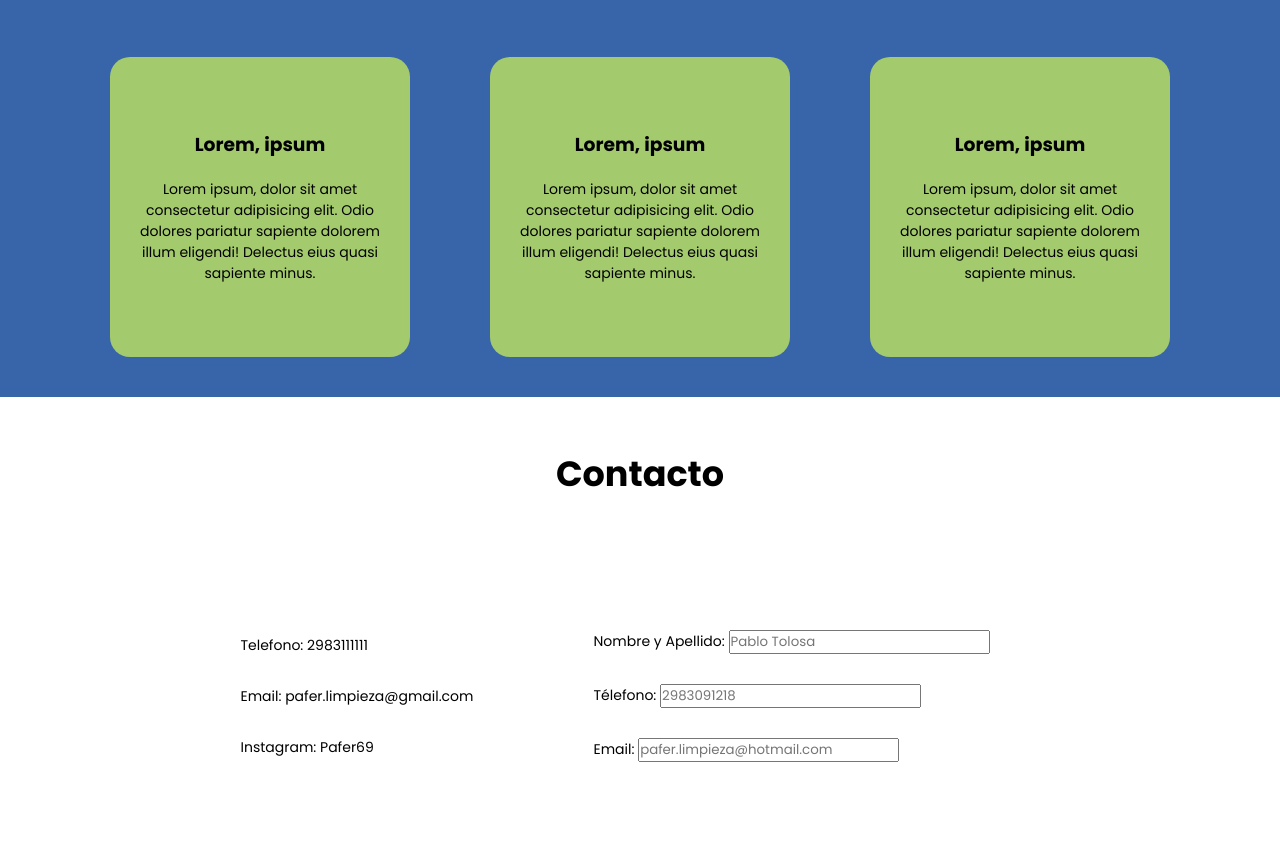
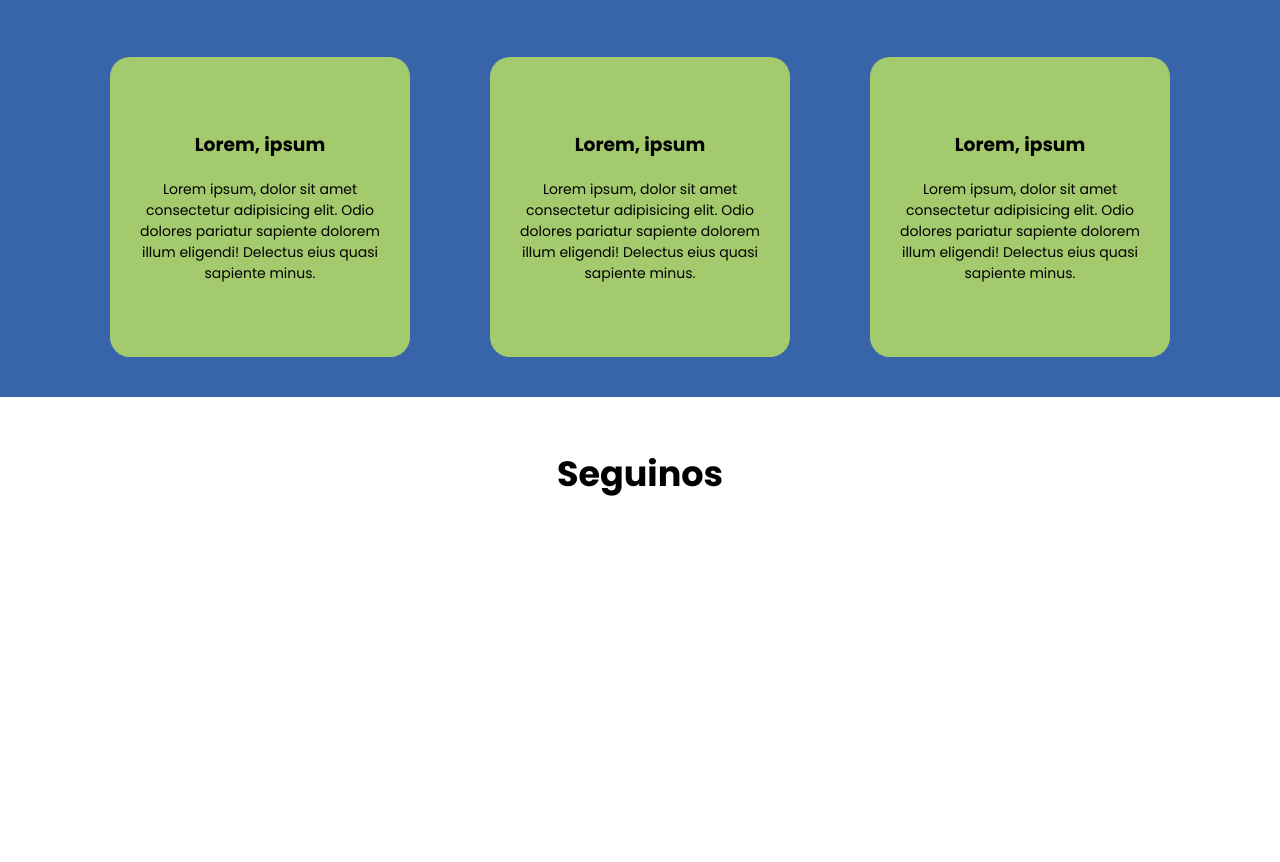
Before and after one commit to ifarizano/pafer, a plain HTML site: page index.html in a window 1280 px wide. Shown: the part 1594-2456 px from the top of the page. After the commit the page ends 2124 px from the top, so only its background shows below. Drawn offline with Linux system fonts and the light colour scheme.

Commit message:
"segundo commit"

```diff
--- a/index.html
+++ b/index.html
@@ -106,23 +106,11 @@
 </main>
 
 <footer id="contacto">
-    <h2>Contacto</h2>
-    <div class="contact-container">
-        <div class="contact-info">
-            <ul>
-                <li>Telefono: 2983111111</li>
-                <li>Email: pafer.limpieza@gmail.com</li>
-                <li>Instagram: Pafer69</li>
-            </ul>
-     </div>
-
-        <div class="contact-card">
-            <ul>
-                <li>Nombre y Apellido: <input type="text" placeholder="Pablo Tolosa"></li>
-                <li>Télefono: <input type="number" placeholder="2983091218"></li>
-                <li>Email: <input type="email" placeholder="pafer.limpieza@hotmail.com"></li>
-            </ul>
-        </div>
+    <h2>Seguinos</h2>
+    <div class="buttons">
+      <a href="#" class="fa-brands fa-facebook"></a>
+      <a href="#" class="fa-brands fa-whatsapp"></a>
+      <a href="#" class="fa-brands fa-instagram"></a>
     </div>
 </footer>
 </body>
--- a/mediaqueries.css
+++ b/mediaqueries.css
@@ -92,9 +92,5 @@
         align-items: center;
     }
 
-    .contact-container{
-        display: flex;
-        flex-direction: column;
-        align-items: center;
-    }
+
 }
```
Also changed, not shown: style.css (line endings or trailing spaces).
